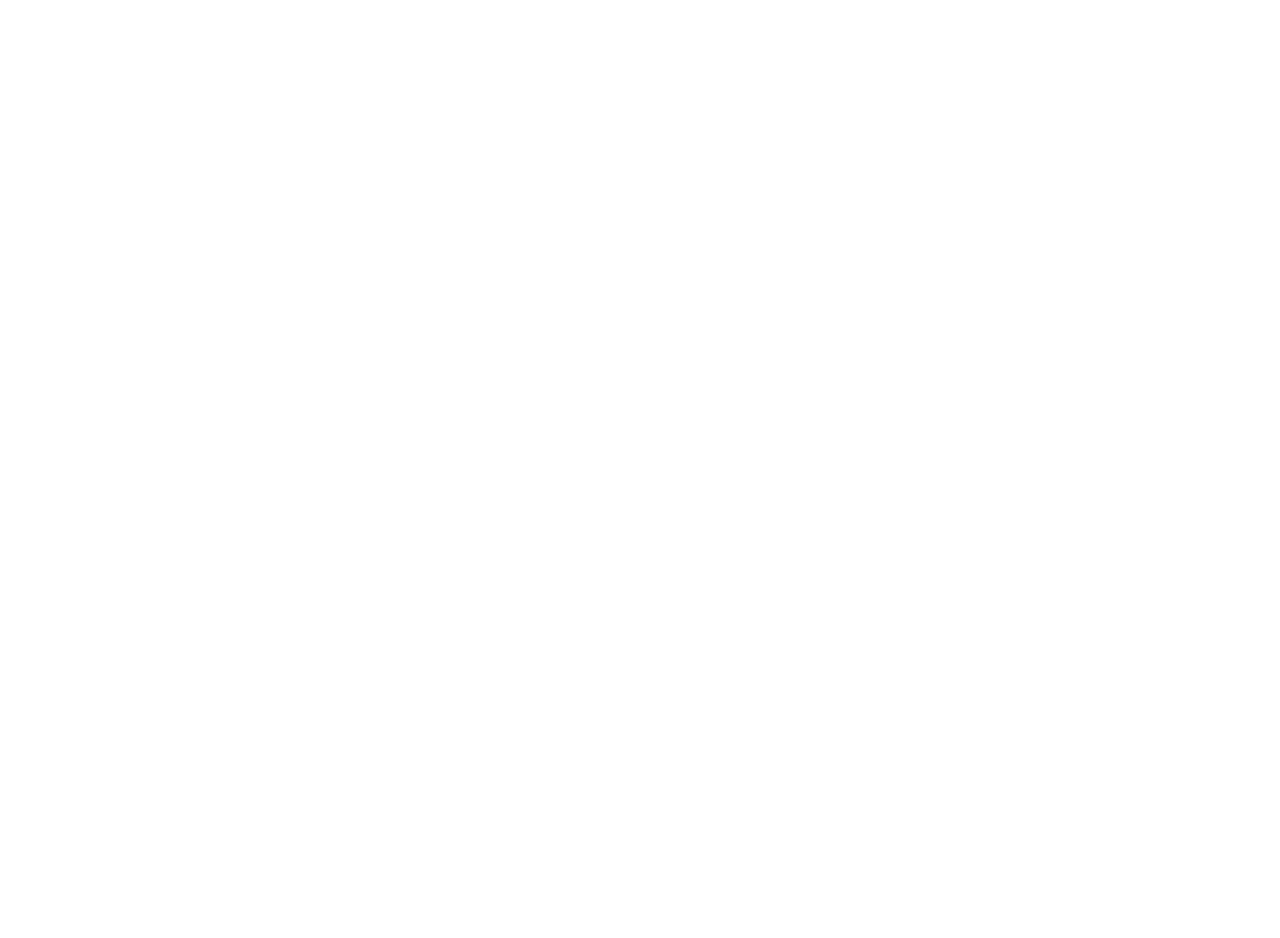
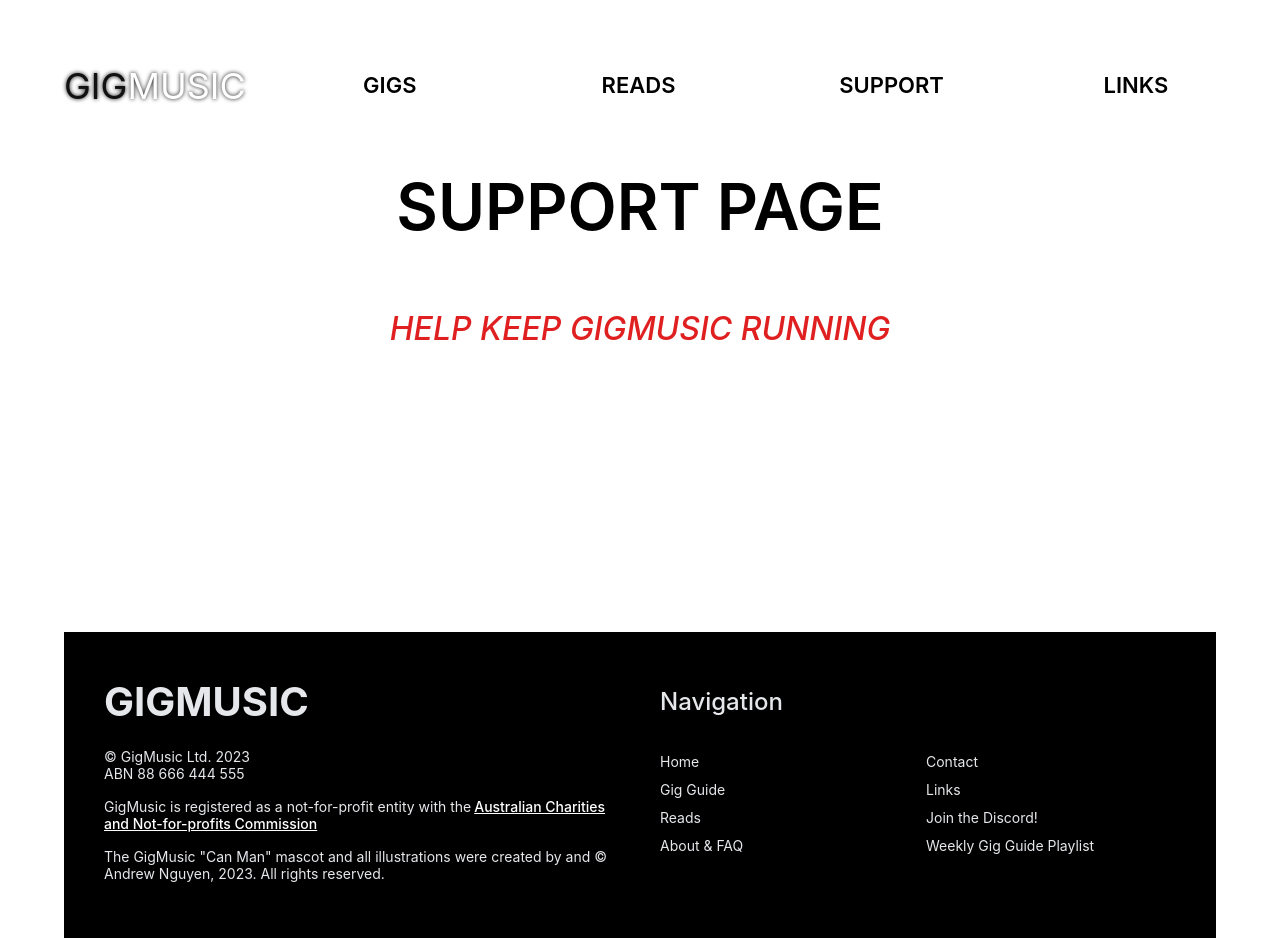
Before and after one commit to AndrewNTA/noisesaigon, a React (Create React App) app: page /support in a window 1280 px wide. Before the commit this address had no page. Before the commit the page ends 800 px from the top, so only its background shows below. Built offline with nearby package versions, Linux system fonts and the light colour scheme.

Commit message:
Complete Support page

```diff
--- a/src/App.js
+++ b/src/App.js
@@ -4,6 +4,7 @@ import { ThemeProvider } from '@mui/material/styles';
 import Home from './pages/Home';
 import Gig from './pages/Gig';
 import Link from './pages/Link';
+import Support from './pages/Support';
 import theme from './theme';
 
 function App() {
@@ -12,6 +13,7 @@ function App() {
       <Routes>
         <Route path="/gigs" element={<Gig />} />
         <Route path="/links" element={<Link />} />
+        <Route path="/support" element={<Support />} />
         <Route path="/" element={<Home />} />
       </Routes>
     </ThemeProvider>
--- a/src/components/Menu.js
+++ b/src/components/Menu.js
@@ -18,7 +18,7 @@ function Menu() {
           Gigs
         </div>
         <div className={classes.menuItem}>Reads</div>
-        <div className={classes.menuItem}>Support</div>
+        <div className={classes.menuItem} onClick={() => navigate('/support')}>Support</div>
         <div className={classes.menuItem} onClick={() => navigate('/links')}>
           Links
         </div>
--- a/src/pages/Link/styles.js
+++ b/src/pages/Link/styles.js
@@ -1,8 +1,11 @@
 import { makeStyles } from '@mui/styles';
 
-const useStyles = makeStyles(() => ({
+const useStyles = makeStyles((theme) => ({
   main: {
     paddingRight: '4.5rem',
+    [theme.breakpoints.down('sm')]: {
+      paddingRight: 0,
+    },
   },
   section: {
     fontSize: '1.375rem',
--- /dev/null
+++ b/src/pages/Support/index.js
@@ -0,0 +1,21 @@
+import React from 'react';
+import { Container } from '@mui/material';
+import { Menu, Footer, Spacing } from '../../components';
+import useStyles from './styles';
+
+function Support() {
+  const classes = useStyles();
+  return (
+    <Container maxWidth="lg">
+      <Menu />
+      <Spacing size={48} />
+      <div className={classes.main}>
+        <div className={classes.pageName}>Support page</div>
+        <div className={classes.pageDesc}>HELP KEEP GIGMUSIC RUNNING</div>
+      </div>
+      <Footer />
+    </Container>
+  );
+}
+
+export default Support;
--- /dev/null
+++ b/src/pages/Support/styles.js
@@ -0,0 +1,29 @@
+import { makeStyles } from '@mui/styles';
+
+const useStyles = makeStyles((theme) => ({
+  main: {
+    minHeight: '50vh',
+    textAlign: 'center',
+  },
+  pageName: {
+    textTransform: 'uppercase',
+    fontSize: '4rem',
+    fontWeight: 600,
+    marginBottom: '64px',
+    [theme.breakpoints.down('sm')]: {
+      fontSize: '2rem',
+    },
+  },
+  pageDesc: {
+    textTransform: 'uppercase',
+    fontSize: '2rem',
+    fontWeight: 500,
+    color: 'rgb(224 32 32)',
+    fontStyle: 'italic',
+    [theme.breakpoints.down('sm')]: {
+      fontSize: '1.25rem',
+    },
+  },
+}));
+
+export default useStyles;
```
